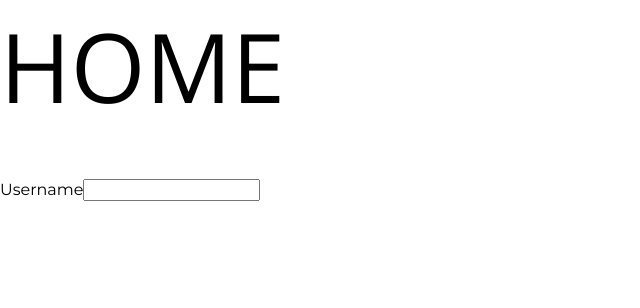
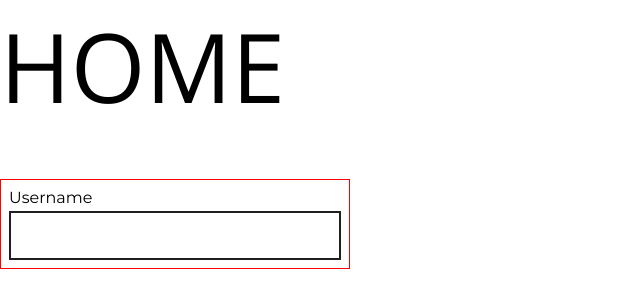
Before and after one commit to sneakycrowllc/imagine-daggers, a Next.js app: page / in a window 1280 px wide. Shown: the top 308 px of the page, without its empty margins (0-640 px from the left). Built offline with nearby package versions, Linux system fonts and the light colour scheme.

Commit message:
added styling to input

```diff
--- a/components/input.tsx
+++ b/components/input.tsx
@@ -1,17 +1,47 @@
 import React, { ChangeEvent } from 'react';
+import styled from 'styled-components';
 
 type TInputProps = {
   value: string;
   onChange: (event: ChangeEvent<HTMLInputElement>) => void;
   label: string;
   name: string;
+  placeholder?: string;
 };
 
-const Input = ({ value, onChange, label, name }: TInputProps) => (
-  <>
+const Input = ({ value, onChange, label, name, placeholder = '' }: TInputProps) => (
+  <StyledInput>
     <label htmlFor={name}>{label}</label>
-    <input name={name} type="text" value={value} onChange={onChange} />
-  </>
+    <input name={name} type="text" value={value} onChange={onChange} placeholder={placeholder} />
+  </StyledInput>
 );
 
+const StyledInput = styled.div`
+  min-width: 300px;
+  display: inline-flex;
+  flex-direction: column;
+  justify-content: flex-start;
+  align-items: flex-start;
+  padding: 8px;
+  border: 1px solid red;
+  label {
+    width: 100%;
+    display: block;
+    text-align: left;
+    font-size: 1em;
+    margin-bottom: 4px;
+  }
+  input {
+    width: 100%;
+    display: block;
+    padding: 8px 16px;
+    border: 2px solid #202020;
+    font-size: 1.5em;
+    &:focus {
+      border-left-width: 6px;
+      border-bottom-width: 6px;
+    }
+  }
+`;
+
 export default Input;
```
